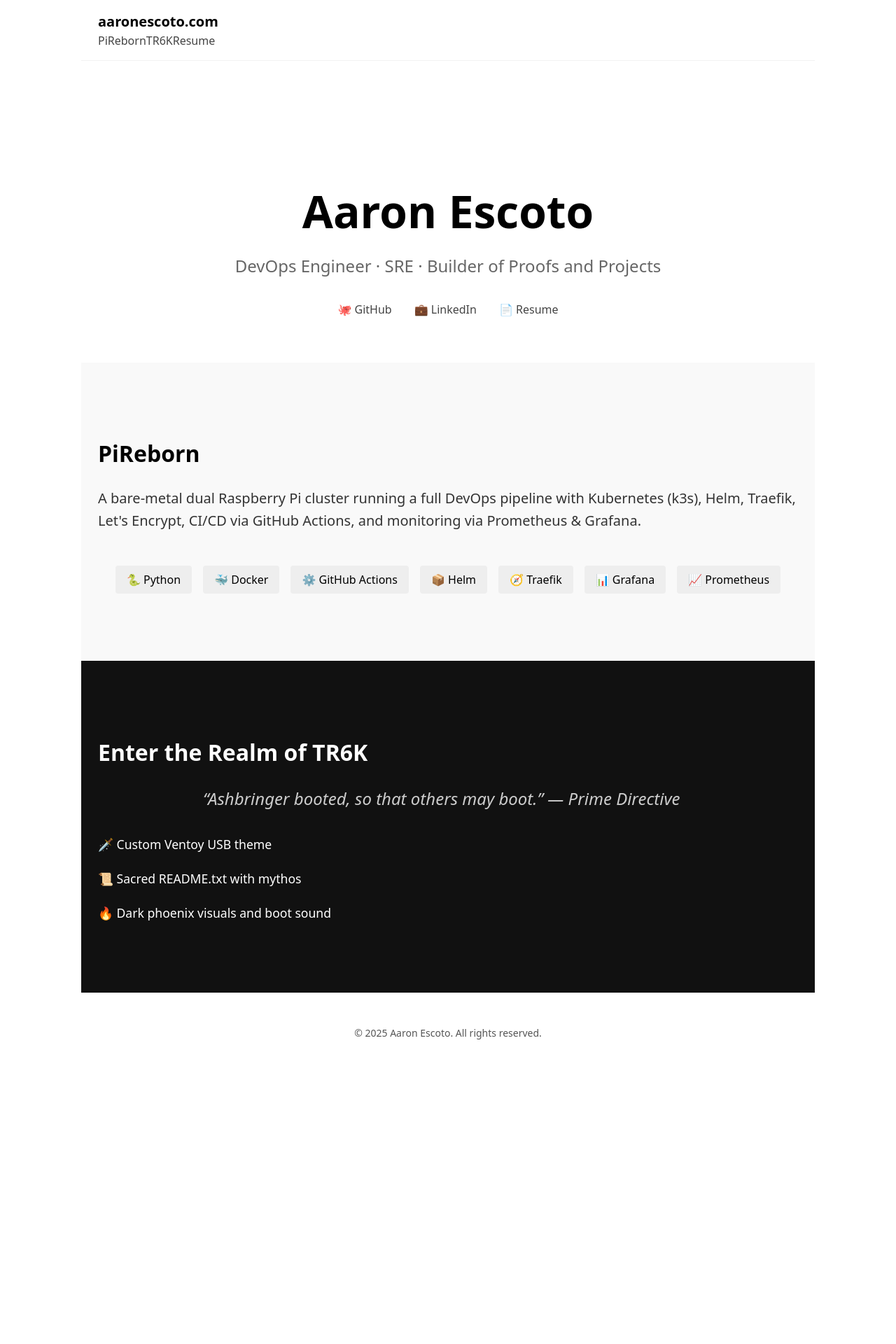
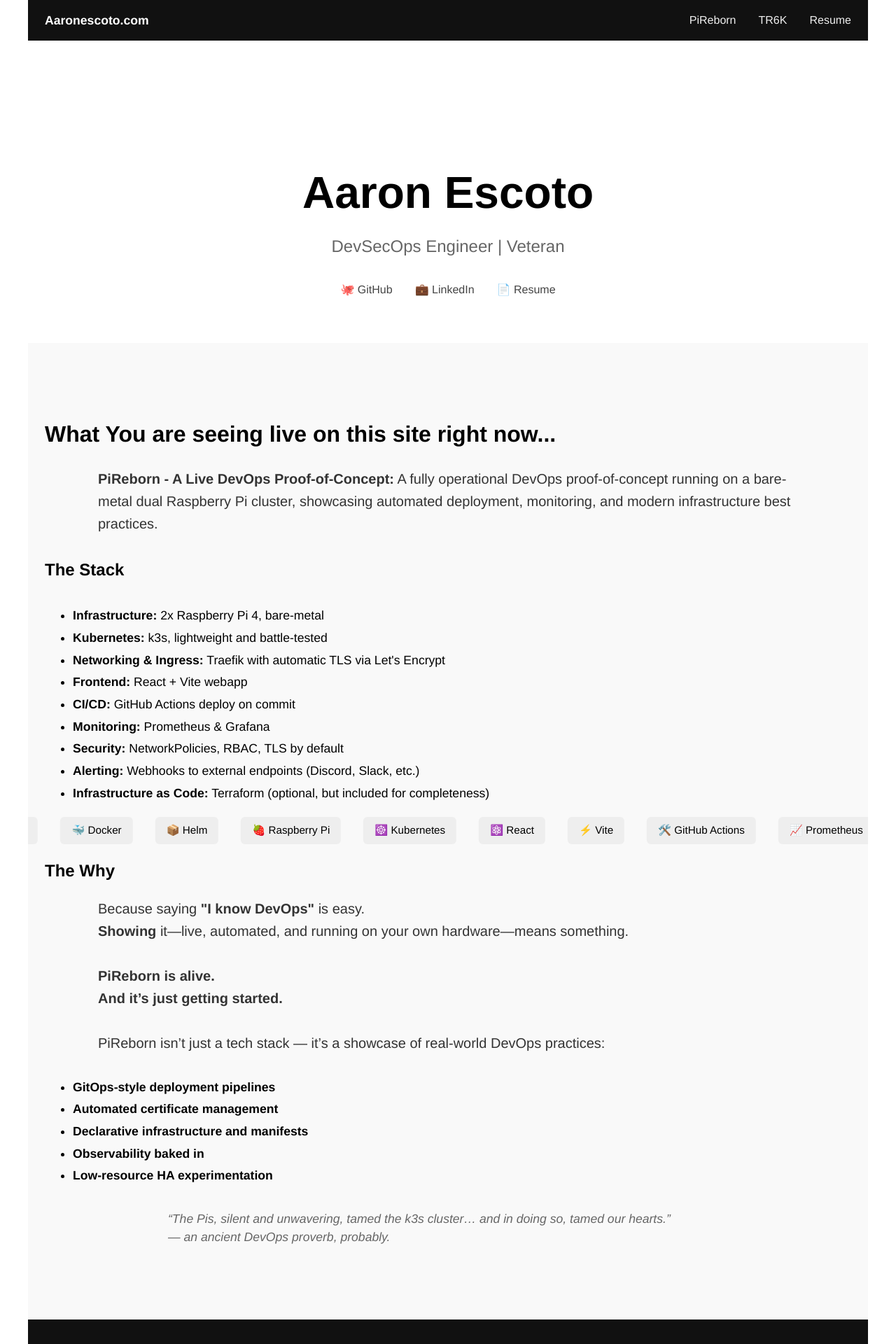
Before and after one commit to AaronEscoto/PiReborn, a React (Vite) app: page / in a window 1280 px wide. Shown: the top 1920 px of the page at 70% size. Before the commit the page ends 1532 px from the top, so only its background shows below. Built offline with nearby package versions, Linux system fonts and the light colour scheme.

Commit message:
major frontend changes - font, body, layout, animations

```diff
--- a/src/App.css
+++ b/src/App.css
@@ -1,5 +1,6 @@
 /* 🔒 HARD RESET */
-html, body {
+html,
+body {
   margin: 0;
   padding: 0;
   max-width: 100vw !important;
@@ -13,11 +14,14 @@ html, body {
 }
 
 /* RESET + BASELINE */
-*, *::before, *::after {
+*,
+*::before,
+*::after {
   box-sizing: border-box;
 }
 
-html, body {
+html,
+body {
   margin: 0;
   padding: 0;
   overflow-x: hidden;
@@ -50,7 +54,35 @@ html, body {
   z-index: 1000;
   background: #fff;
   padding: 1rem 0;
-  box-shadow: 0 1px 0 rgba(0,0,0,0.05);
+  box-shadow: 0 1px 0 rgba(0, 0, 0, 0.05);
+}
+
+.site-header .container {
+  display: flex;
+  justify-content: space-between;
+  align-items: center;
+  flex-wrap: wrap;
+}
+
+/* If this is a quote in a light section */
+.section.light .quote {
+  color: #666;
+  /* darker gray for better readability */
+  font-style: italic;
+  margin-top: 2rem;
+  font-size: 1.1rem;
+  max-width: 800px;
+  margin-left: auto;
+  margin-right: auto;
+}
+
+.main-nav {
+  display: flex;
+  justify-content: center;
+  align-items: center;
+  gap: 2rem;
+  /* increases spacing between nav links */
+  font-size: 1rem;
 }
 
 .logo {
@@ -188,7 +220,123 @@ html, body {
 }
 
 @keyframes pulse {
-  0% { opacity: 1; }
-  50% { opacity: 0.6; }
-  100% { opacity: 1; }
+  0% {
+    opacity: 1;
+  }
+
+  50% {
+    opacity: 0.6;
+  }
+
+  100% {
+    opacity: 1;
+  }
 }
+
+.tech-carousel {
+  overflow: hidden;
+  width: 100%;
+  background: #f9f9f9;
+  padding: 1rem 0;
+  position: relative;
+}
+
+.carousel-track {
+  display: flex;
+  flex-wrap: nowrap;
+  animation: scroll-left 30s linear infinite;
+}
+
+.carousel-track span {
+  flex: 0 0 auto;
+  margin-right: 2rem;
+  background: #eee;
+  padding: 0.5rem 1rem;
+  border-radius: 6px;
+  font-size: 0.95rem;
+  white-space: nowrap;
+}
+
+.tech-carousel:hover .carousel-track {
+  animation-play-state: paused;
+}
+
+/* Animation */
+@keyframes scroll-left {
+  0% {
+    transform: translateX(0%);
+  }
+  100% {
+    transform: translateX(-50%);
+  }
+}
+
+.site-header {
+  background: #111; /* deep charcoal */
+  color: #fff;
+  padding: 1rem 0;
+  position: sticky;
+  top: 0;
+  z-index: 1000;
+  box-shadow: 0 1px 0 rgba(255, 255, 255, 0.05);
+}
+
+.site-header .logo {
+  color: #fff;
+}
+
+.main-nav {
+  display: flex;
+  justify-content: center;
+  align-items: center;
+  gap: 2rem;
+  font-size: 1rem;
+}
+
+.main-nav a {
+  color: #eee;
+  text-decoration: none;
+  font-weight: 500;
+  transition: color 0.2s ease;
+}
+
+.main-nav a:hover {
+  color: #fff;
+  text-shadow: 0 0 5px #888;
+}
+
+.logo {
+  font-weight: 700;
+  font-size: 1.1rem;
+  color: #fff;
+}
+
+.main-nav a:hover {
+  color: #fff;
+  text-shadow: 0 0 6px rgba(255, 255, 255, 0.3);
+}
+
+@media (max-width: 768px) {
+  .site-header .container {
+    flex-direction: column;
+    align-items: center;
+  }
+  .main-nav {
+    margin-top: 0.5rem;
+  }
+}
+
+html, body {
+  font-family: "Helvetica Neue", Helvetica, Arial, sans-serif;
+}
+
+.social-icons a {
+  display: inline-block;
+  transition: transform 0.2s ease, box-shadow 0.3s ease;
+  border-radius: 8px;
+}
+
+.social-icons a:hover {
+  transform: scale(1.1);
+  box-shadow: 0 0 12px rgba(0, 255, 255, 0.5); /* soft cyan glow */
+}
--- a/src/App.jsx
+++ b/src/App.jsx
@@ -6,7 +6,7 @@ export default function Home() {
       {/* Header */}
       <header className="site-header">
         <div className="container">
-          <div className="logo">aaronescoto.com</div>
+          <div className="logo">Aaronescoto.com</div>
           <nav className="main-nav">
             <a href="#pireborn">PiReborn</a>
             <a href="#tr6k">TR6K</a>
@@ -19,7 +19,7 @@ export default function Home() {
       <section className="hero-section">
         <div className="container">
           <h1 className="hero-title">Aaron Escoto</h1>
-          <p className="hero-subtitle">DevOps Engineer · SRE · Builder of Proofs and Projects</p>
+          <p className="hero-subtitle">DevSecOps Engineer | Veteran</p>
           <div className="hero-links">
             <a href="https://github.com/aaronescoto" target="_blank">🐙 GitHub</a>
             <a href="https://linkedin.com/in/aaronescoto" target="_blank">💼 LinkedIn</a>
@@ -31,31 +31,86 @@ export default function Home() {
       {/* PiReborn Section */}
       <section id="pireborn" className="section light">
         <div className="container">
-          <h2 className="section-title">PiReborn</h2>
+          <h2 className="section-title">What You are seeing live on this site right now...</h2>
           <p className="section-text">
-            A bare-metal dual Raspberry Pi cluster running a full DevOps pipeline with Kubernetes (k3s), Helm, Traefik, Let's Encrypt, CI/CD via GitHub Actions, and monitoring via Prometheus & Grafana.
+            <strong>PiReborn - A Live DevOps Proof-of-Concept:</strong> A fully operational DevOps proof-of-concept running on a bare-metal dual Raspberry Pi cluster, showcasing automated deployment, monitoring, and modern infrastructure best practices.
           </p>
-          <div className="tech-scroll">
+          <h2 className="subsection-title">The Stack</h2>
+          <ul className="section-list">
+            <li><strong>Infrastructure:</strong> 2x Raspberry Pi 4, bare-metal</li>
+            <li><strong>Kubernetes:</strong> k3s, lightweight and battle-tested</li>
+            <li><strong>Networking & Ingress:</strong> Traefik with automatic TLS via Let's Encrypt</li>
+            <li><strong>Frontend:</strong> React + Vite webapp</li>
+            <li><strong>CI/CD:</strong> GitHub Actions deploy on commit</li>
+            <li><strong>Monitoring:</strong> Prometheus & Grafana</li>
+            <li><strong>Security:</strong> NetworkPolicies, RBAC, TLS by default</li>
+            <li><strong>Alerting:</strong> Webhooks to external endpoints (Discord, Slack, etc.)</li>
+            <li><strong>Infrastructure as Code:</strong> Terraform (optional, but included for completeness)</li>
+          </ul>
+          <div className="carousel-track">
             <span>🐍 Python</span>
             <span>🐳 Docker</span>
-            <span>⚙️ GitHub Actions</span>
             <span>📦 Helm</span>
-            <span>🧭 Traefik</span>
+            <span>🍓 Raspberry Pi</span>
+            <span>☸️ Kubernetes</span>
+            <span>⚛️ React</span>
+            <span>⚡ Vite</span>
+            <span>🛠️ GitHub Actions</span>
+            <span>📈 Prometheus</span>
             <span>📊 Grafana</span>
+            <span>🌐 Terraform</span>
+
+            {/* duplicate set for looping */}
+            <span>🐍 Python</span>
+            <span>🐳 Docker</span>
+            <span>📦 Helm</span>
+            <span>🍓 Raspberry Pi</span>
+            <span>☸️ Kubernetes</span>
+            <span>⚛️ React</span>
+            <span>⚡ Vite</span>
+            <span>🛠️ GitHub Actions</span>
             <span>📈 Prometheus</span>
+            <span>📊 Grafana</span>
+            <span>🌐 Terraform</span>
           </div>
+          <h2 className="subsection-title">The Why</h2>
+          <p className="section-text">
+            Because saying <strong>"I know DevOps"</strong> is easy.<br />
+            <strong>Showing</strong> it—live, automated, and running on your own hardware—means something.
+          </p>
+
+          <p className="section-text">
+            <strong>PiReborn is alive.</strong><br />
+            <strong>And it’s just getting started.</strong>
+          </p>
+
+          <p className="section-text">
+            PiReborn isn’t just a tech stack — it’s a showcase of real-world DevOps practices:
+          </p>
+
+          <ul className="section-list">
+            <li><strong>GitOps-style deployment pipelines</strong></li>
+            <li><strong>Automated certificate management</strong></li>
+            <li><strong>Declarative infrastructure and manifests</strong></li>
+            <li><strong>Observability baked in</strong></li>
+            <li><strong>Low-resource HA experimentation</strong></li>
+          </ul>
+
+          <blockquote className="quote">
+            “The Pis, silent and unwavering, tamed the k3s cluster… and in doing so, tamed our hearts.”<br />
+            — an ancient DevOps proverb, probably.
+          </blockquote>
+
         </div>
       </section>
 
       {/* TR6K Section */}
       <section id="tr6k" className="section dark">
         <div className="container">
+          <h1 className="section-title">UNDER CONSTRUCTION</h1>
           <h2 className="section-title">Enter the Realm of TR6K</h2>
           <p className="quote">“Ashbringer booted, so that others may boot.” — Prime Directive</p>
           <div className="section-list">
-            <p>🗡️ Custom Ventoy USB theme</p>
-            <p>📜 Sacred README.txt with mythos</p>
-            <p>🔥 Dark phoenix visuals and boot sound</p>
           </div>
         </div>
       </section>
```
